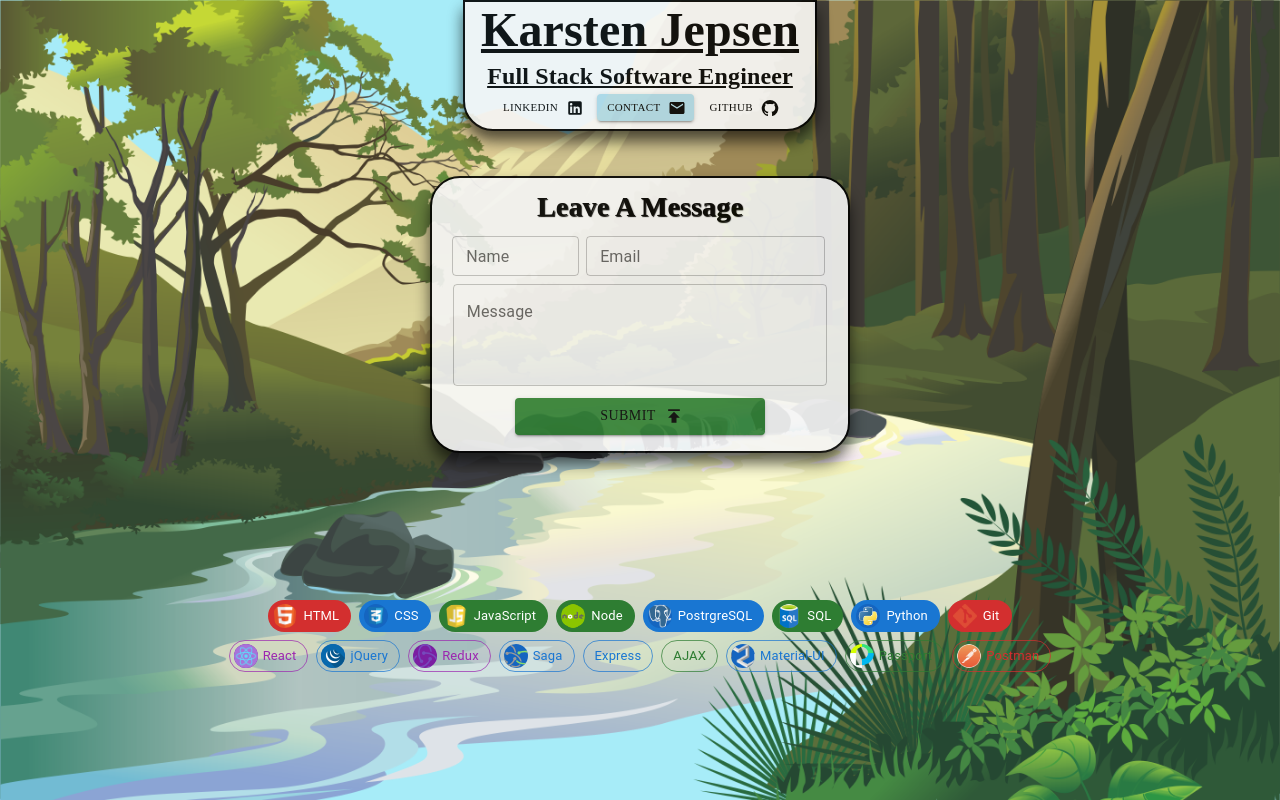
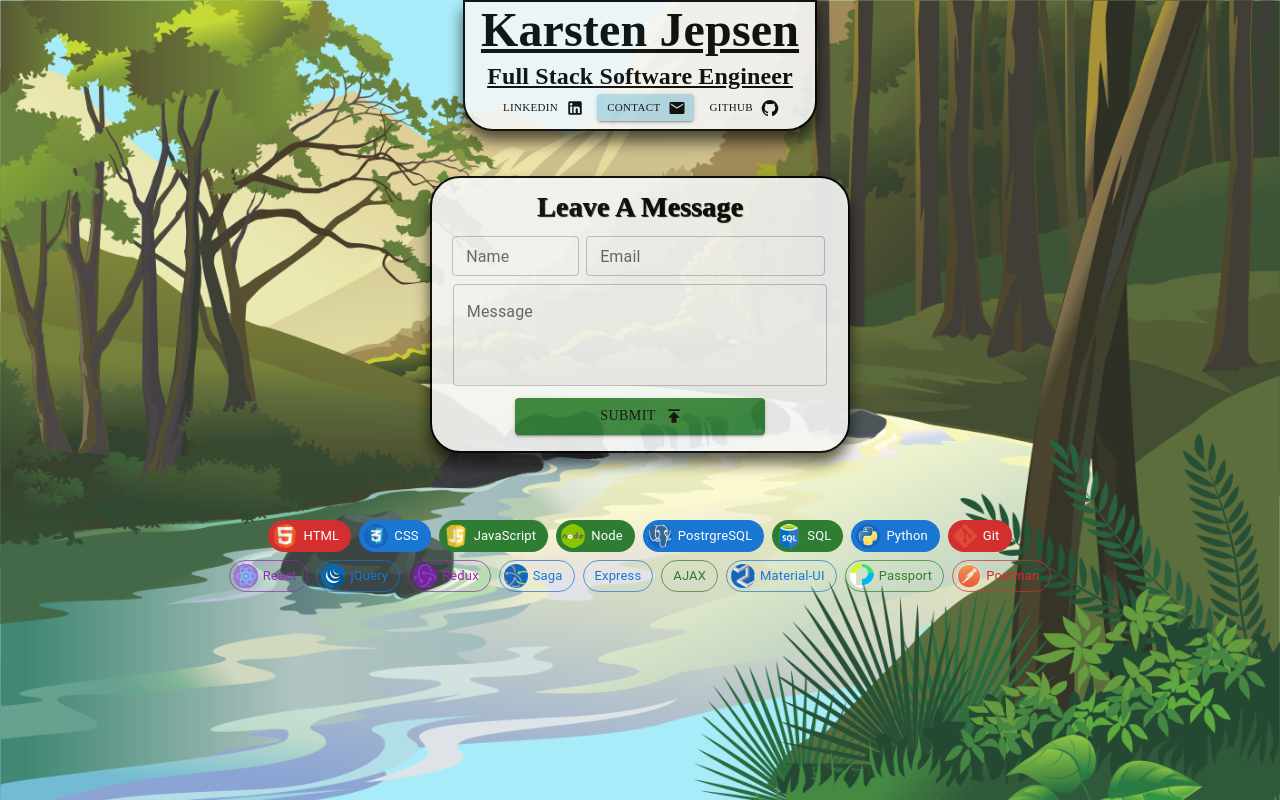
Before and after one commit to KarstenJep/karstenjep.github.io, a React (Create React App) app: page /#/contact/1 in a window 1280 px wide. Built offline with nearby package versions, Linux system fonts and the light colour scheme; a web font is replaced by a local one.

Commit message:
clean up

```diff
--- a/src/contact.css
+++ b/src/contact.css
@@ -39,9 +39,5 @@
   }
 
 .chips {
-    margin-top: 75vh;
-    position: absolute;
-    box-sizing: border-box;
-    text-align: center;
-    display: table-column;
+    margin-top: 65vh;
 }
--- a/src/contact.jsx
+++ b/src/contact.jsx
@@ -9,9 +9,7 @@ import './contact.css';
 import PublishIcon from '@mui/icons-material/Publish';
 import TextField from '@mui/material/TextField';
 import Button from '@mui/material/Button';
-import Stack from '@mui/material/Stack';
 import Grid from '@mui/material/Grid';
-import Chip from '@mui/material/Chip';
 
 export default function Contact() {
 
@@ -125,7 +123,6 @@ export default function Contact() {
             </div>
 
             <TechStack />
-
         </section>
         </>
     )
```
